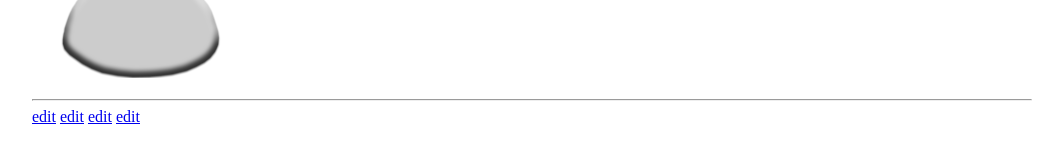
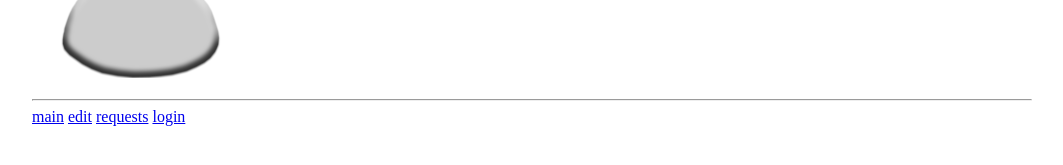
Before and after one commit to Sashkow/FortyTwoTestTask2, a Django app: template apps/hello/templates/hello/index.html in a window 1280 px wide. Shown: the part 251-416 px from the top of the page, without its empty margins (116-1179 px from the left). Run offline with Django 3.2, Linux system fonts and the light colour scheme; the template is opened without the code that fills it, so the values that code supplies are empty; parts of the project's set-up code (start-up, migrations or seed data) failed here and were passed over.

Commit message:
ticket:5 fixed style

```diff
--- a/apps/hello/models.py
+++ b/apps/hello/models.py
@@ -22,8 +22,9 @@ class Person(models.Model):
     jabber = models.CharField(max_length=50, null=True, blank=True)
     skype = models.CharField(max_length=50, null=True, blank=True)
     ava = StdImageField(null=True, blank=True, upload_to='persons', \
-        variations={'thumbnail': { 'height': thumbnail_size, 'width': thumbnail_size, 'crop':True}})
-
+        variations={'thumbnail': {'height': thumbnail_size,
+                                   'width': thumbnail_size,
+                                    'crop': True}})
 
     @property
     def name(self):
--- a/apps/hello/templates/hello/base.html
+++ b/apps/hello/templates/hello/base.html
@@ -41,21 +41,19 @@
         <footer class="footer">
             <hr>
             <div style="display:inline-block;">
-                <a name="main_page_link" href="{% url 'main' %}">edit</a>
+                <a name="main_page_link" href="{% url 'main' %}">main</a>
             </div>
             <div style="display:inline-block;">
                 <a name="edit_page_link" href="{% url 'edit' %}">edit</a>
             </div>
             <div style="display:inline-block;">
-                <a name="requests_page_link" href="{% url 'requests' %}">edit</a>
+                <a name="requests_page_link" href="{% url 'requests' %}">requests</a>
             </div>
             <div style="display:inline-block;">
-                <a name="login_page_link" href="{% url 'login' %}">edit</a>
+                <a name="login_page_link" href="{% url 'login' %}">login</a>
             </div>
         </footer><!-- .footer -->
 
     </div><!-- .wrapper -->
-
-
 </body>
 </html>
--- a/apps/hello/views.py
+++ b/apps/hello/views.py
@@ -58,7 +58,6 @@ def edit(request):
     else:
         form = PersonForm(instance=person)
 
-
     return render(request, "hello/edit.html",
      {'form': form, 'person': person})
 
```
Also changed, not shown: apps/hello/tests/tests_context_processors.py (added, +28 -0 lines), apps/hello/tests/tests_forms.py (+8 -10 lines), apps/hello/tests/tests_middleware.py (+2 -2 lines), apps/hello/tests/tests_utils.py (+1 -1 lines), apps/hello/tests/tests_views.py (+3 -11 lines), media/persons/test.jpg (added), media/persons/test.thumbnail.jpg (added), media/persons/test_21fwp8m.jpg (added), media/persons/test_21fwp8m.thumbnail.jpg (added), media/persons/test_OVF2SAf.jpg (added), media/persons/test_OVF2SAf.thumbnail.jpg (added).
